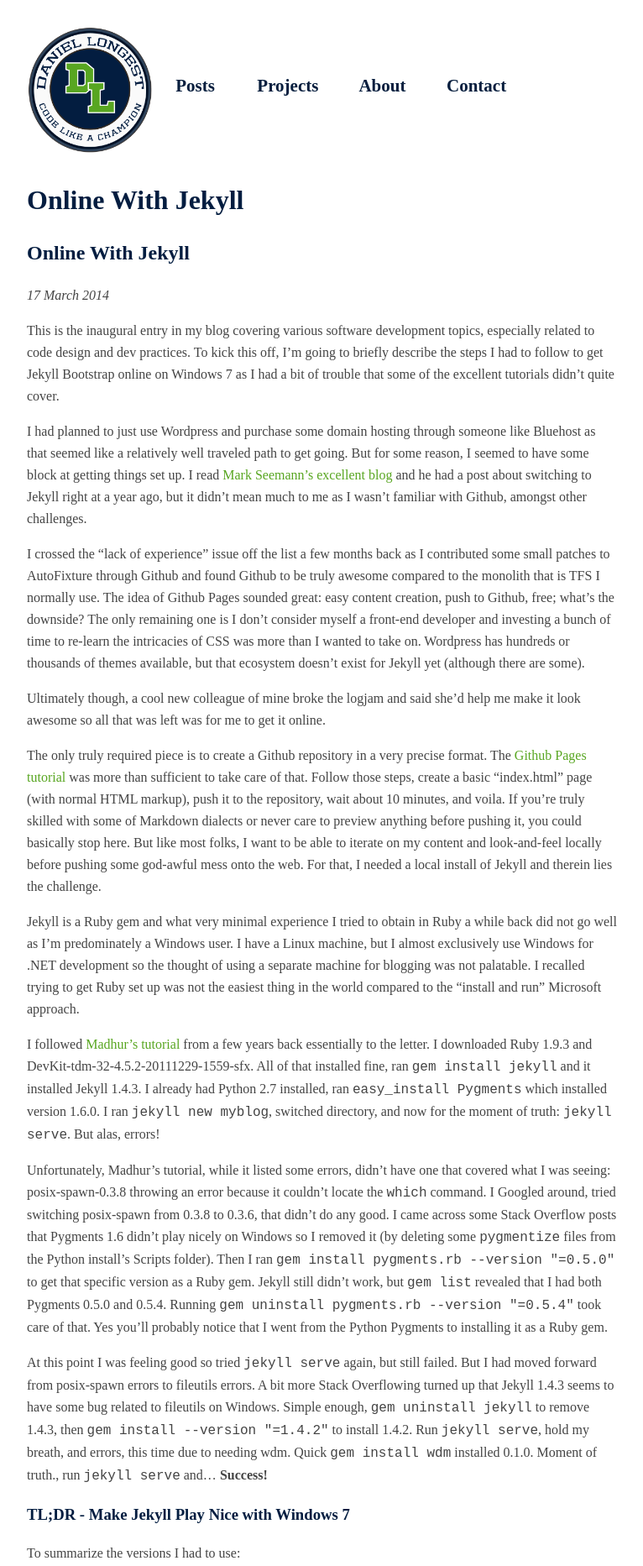
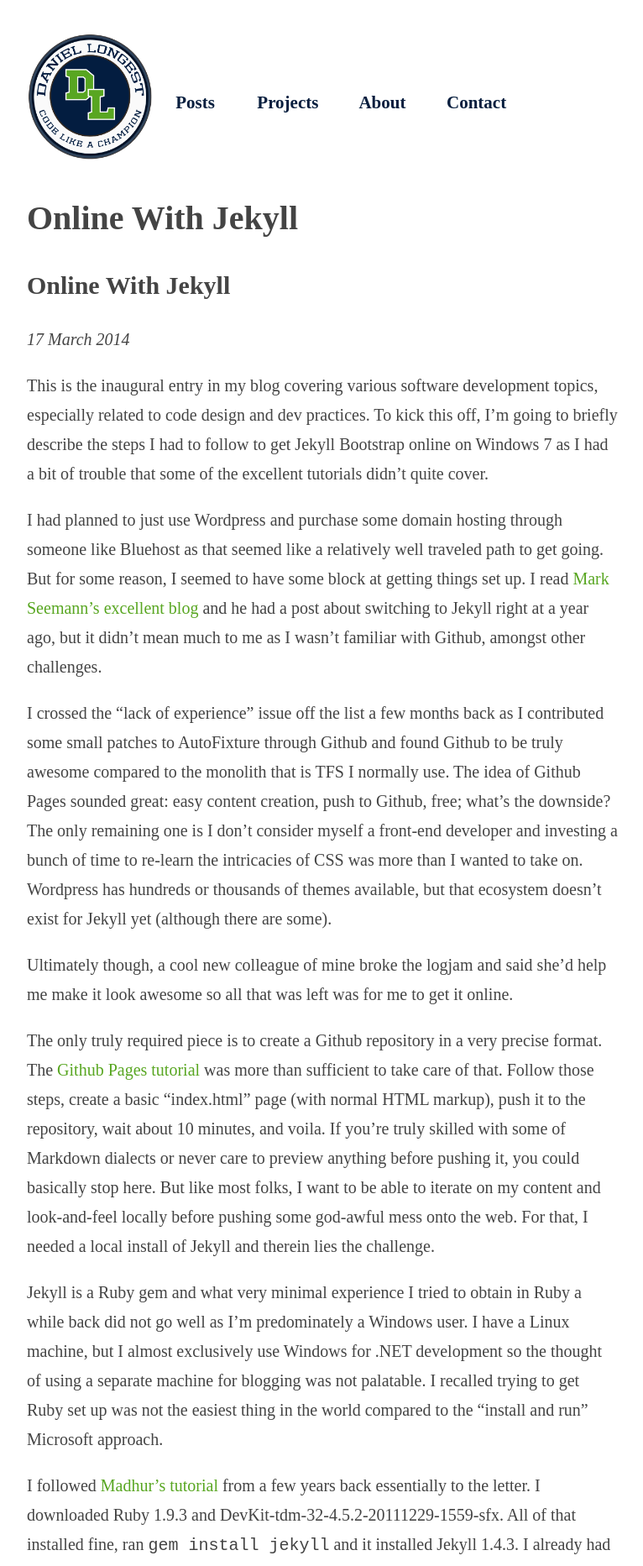
Before and after one commit to dlongest/dlongest.github.io, a Jekyll site: the page built from _posts/2014-3-17-online-with-jekyll.md, in a window 1280 px wide. Shown: the top 1865 px of the page at 84% size, without its empty margins (256-1022 px from the left). Built offline with Jekyll 4.4.1, drawn with Linux system fonts in a browser that asks for light colours; some web fonts are replaced; Markdown is read by kramdown in place of the engine named in the settings.

Commit message:
Heading and body font adjustments.

```diff
--- a/css/main.css
+++ b/css/main.css
@@ -62,7 +62,7 @@
    ========================================================================== */
 
 body {
-    font: 16px/26px 'Droid Serif', serif;
+    font: 1.25em/1.75em 'Droid Serif', serif;
     color: #444444;
     width: 55%;
     margin: 0 auto; /* 6/7/14 */
@@ -162,7 +162,7 @@
    ========================================================================== */
 
 h1, h2, h3, h4, h5, h6 {
-    color: #031D40;
+    color: #444444;
     line-height: 150%;
 }
 
```
